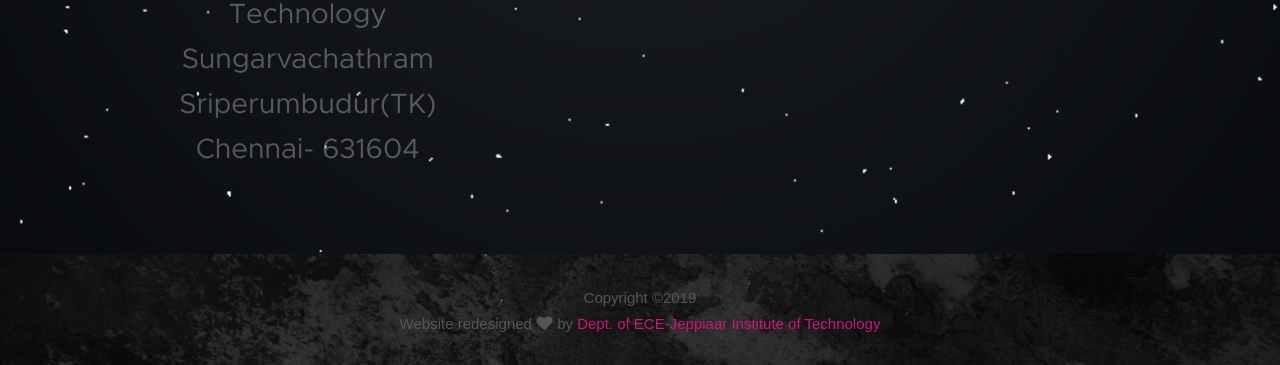
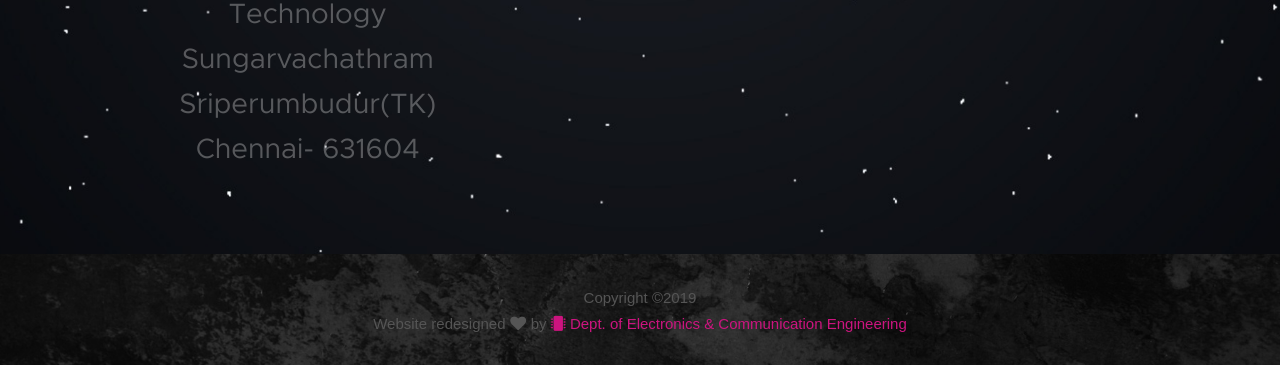
Before and after one commit to A-r-v-i/Gandiva-1.0, a plain HTML site: page index.html in a window 1280 px wide. Shown: the part 5495-5860 px from the top of the page. Drawn offline with Linux system fonts and the light colour scheme; files whose address does not match are found by name.

Commit message:
modified footer

```diff
--- a/index.html
+++ b/index.html
@@ -500,7 +500,7 @@
             <div class="row">
                 <div class="col-full cl-copyright">
                     <span><!-- Link back to Colorlib can't be removed. Template is licensed under CC BY 3.0. -->
-    Copyright &copy;<script>document.write(new Date().getFullYear());</script><br> Website redesigned <i class="fa fa-heart" aria-hidden="true"></i> by <a href="http://jeppiaarinstitute.org/" target="_blank">Dept. of ECE-Jeppiaar Institute of Technology</a>
+    Copyright &copy;<script>document.write(new Date().getFullYear());</script><br> Website redesigned <i class="fa fa-heart" aria-hidden="true"></i> by <a href="http://jeppiaarinstitute.org/" target="_blank"><i class="fa fa-microchip" aria-hidden="true"></i>&#032;Dept. of Electronics & Communication Engineering</a>
     <!-- Link back to Colorlib can't be removed. Template is licensed under CC BY 3.0. --></span>
                 </div>
             </div>
```
